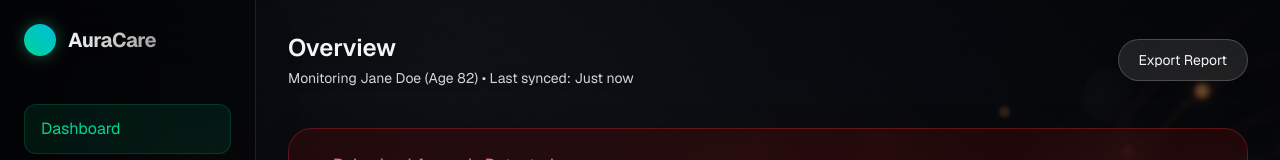
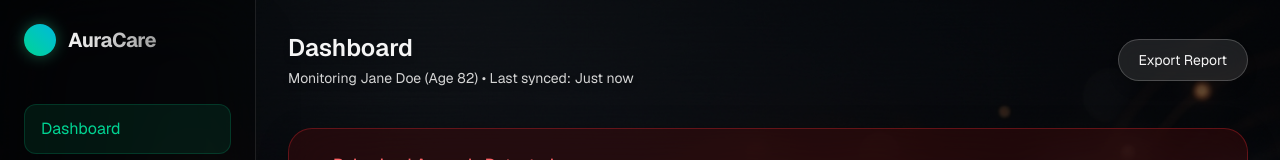
Before and after one commit to rockerspace/AuraCare-AI, a Next.js app: page / in a window 1280 px wide. Shown: the top 160 px of the page. Built offline with nearby package versions, Linux system fonts and the light colour scheme.

Commit message:
fix: make sidebar navigation functional with client state

```diff
--- a/src/app/page.tsx
+++ b/src/app/page.tsx
@@ -1,6 +1,8 @@
-import React from 'react';
+"use client";
+import React, { useState } from 'react';
 
 export default function Home() {
+  const [activeTab, setActiveTab] = useState('Dashboard');
   return (
     <div
       className="min-h-screen text-neutral-100 font-sans selection:bg-emerald-500/30 bg-cover bg-center bg-no-repeat fixed inset-0 overflow-y-auto"
@@ -17,10 +19,14 @@ export default function Home() {
           </div>
 
           <div className="space-y-2">
-            {['Dashboard', 'Patients', 'Alerts', 'Settings'].map((item, i) => (
-              <a key={item} href="#" className={`block px-4 py-3 rounded-xl transition-all duration-300 ${i === 0 ? 'bg-emerald-500/10 text-emerald-400 border border-emerald-500/20' : 'text-neutral-400 hover:text-neutral-200 hover:bg-neutral-800/50'}`}>
+            {['Dashboard', 'Patients', 'Alerts', 'Settings'].map((item) => (
+              <button
+                key={item}
+                onClick={() => setActiveTab(item)}
+                className={`w-full text-left block px-4 py-3 rounded-xl transition-all duration-300 ${activeTab === item ? 'bg-emerald-500/10 text-emerald-400 border border-emerald-500/20' : 'text-neutral-400 hover:text-neutral-200 hover:bg-neutral-800/50'}`}
+              >
                 {item}
-              </a>
+              </button>
             ))}
           </div>
         </div>
@@ -37,14 +43,16 @@ export default function Home() {
       <main className="ml-64 p-8 relative z-10">
         <header className="flex justify-between items-center mb-10">
           <div>
-            <h2 className="text-2xl font-semibold drop-shadow-md">Overview</h2>
-            <p className="text-neutral-300 text-sm mt-1 drop-shadow-md">Monitoring Jane Doe (Age 82) • Last synced: Just now</p>
+            <h2 className="text-2xl font-semibold drop-shadow-md">{activeTab}</h2>
+            {activeTab === 'Dashboard' && <p className="text-neutral-300 text-sm mt-1 drop-shadow-md">Monitoring Jane Doe (Age 82) • Last synced: Just now</p>}
           </div>
           <button className="px-5 py-2.5 bg-white/10 hover:bg-white/20 border border-white/20 backdrop-blur-md rounded-full text-sm transition-all duration-300 shadow-lg">
             Export Report
           </button>
         </header>
 
+        {activeTab === 'Dashboard' && (
+          <>
             {/* Alerts Section (Mastra/Qdrant integration point) */}
             <div className="mb-8 p-6 bg-red-950/40 border border-red-500/30 rounded-3xl backdrop-blur-xl shadow-[0_8px_30px_rgb(0,0,0,0.3)]">
               <div className="flex items-center gap-3 mb-2">
@@ -73,6 +81,15 @@ export default function Home() {
                 </div>
               ))}
             </div>
+          </>
+        )}
+
+        {activeTab !== 'Dashboard' && (
+          <div className="p-12 text-center bg-black/40 backdrop-blur-xl border border-white/10 rounded-3xl shadow-xl">
+            <h3 className="text-xl font-medium text-neutral-300 mb-2">{activeTab} Module</h3>
+            <p className="text-neutral-500">This module is currently under development.</p>
+          </div>
+        )}
       </main>
     </div>
   );
```
Lines whose indentation alone changed are shown as unchanged.
